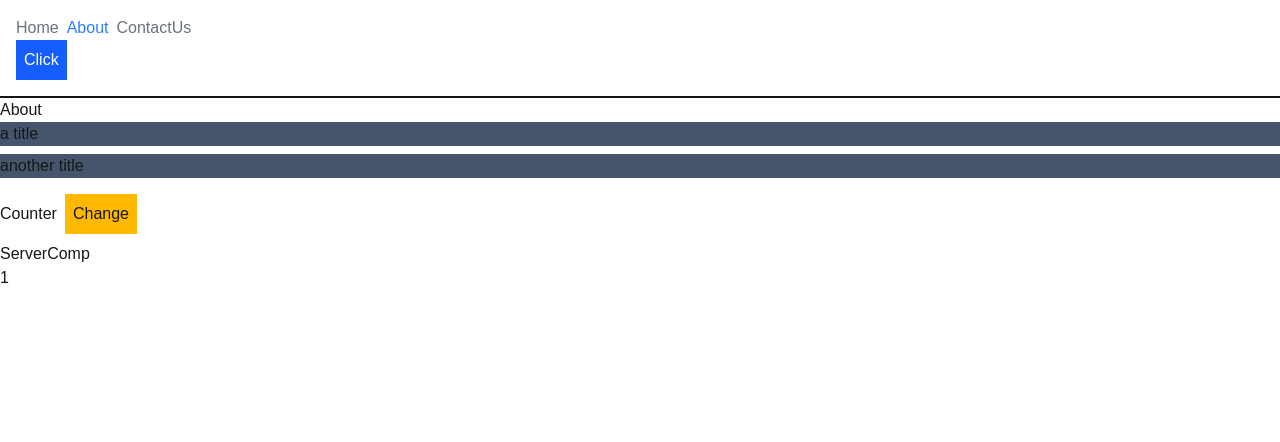
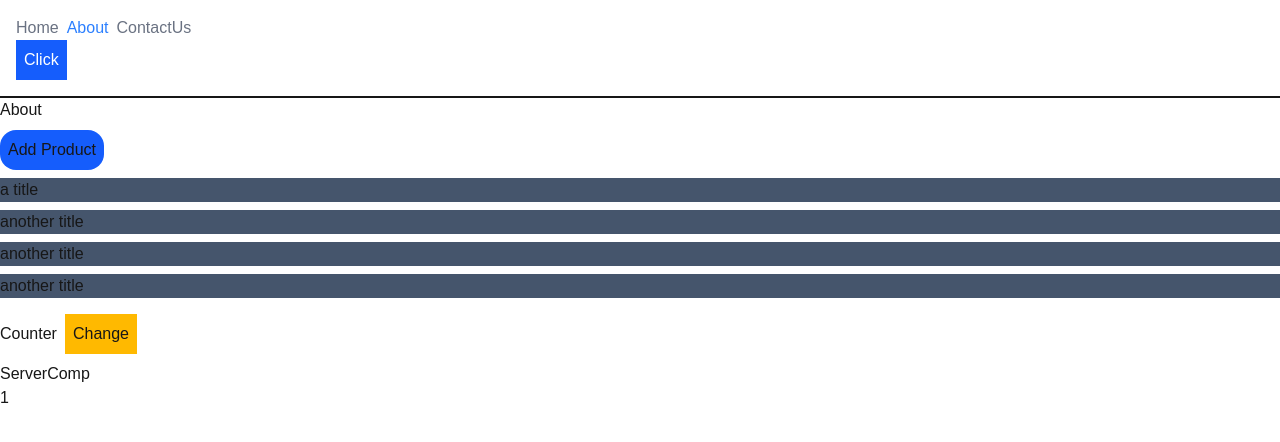
Before and after one commit to Faezerezae/online-shop, a Next.js app: page /about in a window 1280 px wide. Shown: the top 442 px of the page. Built offline with nearby package versions, Linux system fonts and the light colour scheme; data requests are answered from the project's data file.

Commit message:
افزودن محصول جدید:post

```diff
--- /dev/null
+++ b/src/app/about/components/addProduct/AddProduct.tsx
@@ -0,0 +1,15 @@
+"use client"
+import axios from 'axios'
+import React from 'react'
+
+function AddProduct() {
+    const handleAddProduct = () => {
+        axios.post("http://localhost:8000/products", { id: Math.random(), title: "another title", views: 200 }
+        )
+    }
+    return (
+        <button className='bg-blue-600 p-2 rounded-2xl my-2' onClick={handleAddProduct}>Add Product</button>
+    )
+}
+
+export default AddProduct
--- a/src/app/about/page.tsx
+++ b/src/app/about/page.tsx
@@ -3,14 +3,15 @@ import Counter from './components/counter'
 import ServerComp from './components/serverComp'
 // import axios from 'axios'
 import { IGetProduct } from '@/typescript/product';
+import AddProduct from './components/addProduct/AddProduct';
 
 async function About() {
   // const { data } = await axios("http://localhost:8000/products");
   const result = await fetch("http://localhost:8000/products", {
     // cache: "no-cache"
     //درخواست بعدی بعد از 10 تانیه دیگه ارسال میشه
-    next:{
-      revalidate:10
+    next: {
+      revalidate: 10
     }
   });
   const data = await result.json();
@@ -18,6 +19,7 @@ async function About() {
   return (
     <>
       <div>About</div>
+      <AddProduct />
       {data.map((item: IGetProduct) => (
         <div className='bg-slate-600 mb-2' key={item.id}>
           <h5>{item.title}</h5>
--- a/src/database/db.json
+++ b/src/database/db.json
@@ -1,6 +1,24 @@
 {
-    "products": [
-      { "id": "1", "title": "a title", "views": 100 },
-      { "id": "2", "title": "another title", "views": 200 }
-    ]
-  }
+  "products": [
+    {
+      "id": "1",
+      "title": "a title",
+      "views": 100
+    },
+    {
+      "id": "2",
+      "title": "another title",
+      "views": 200
+    },
+    {
+      "id": 0.6562510965498873,
+      "title": "another title",
+      "views": 200
+    },
+    {
+      "id": 0.7394407390659361,
+      "title": "another title",
+      "views": 200
+    }
+  ]
+}
```
